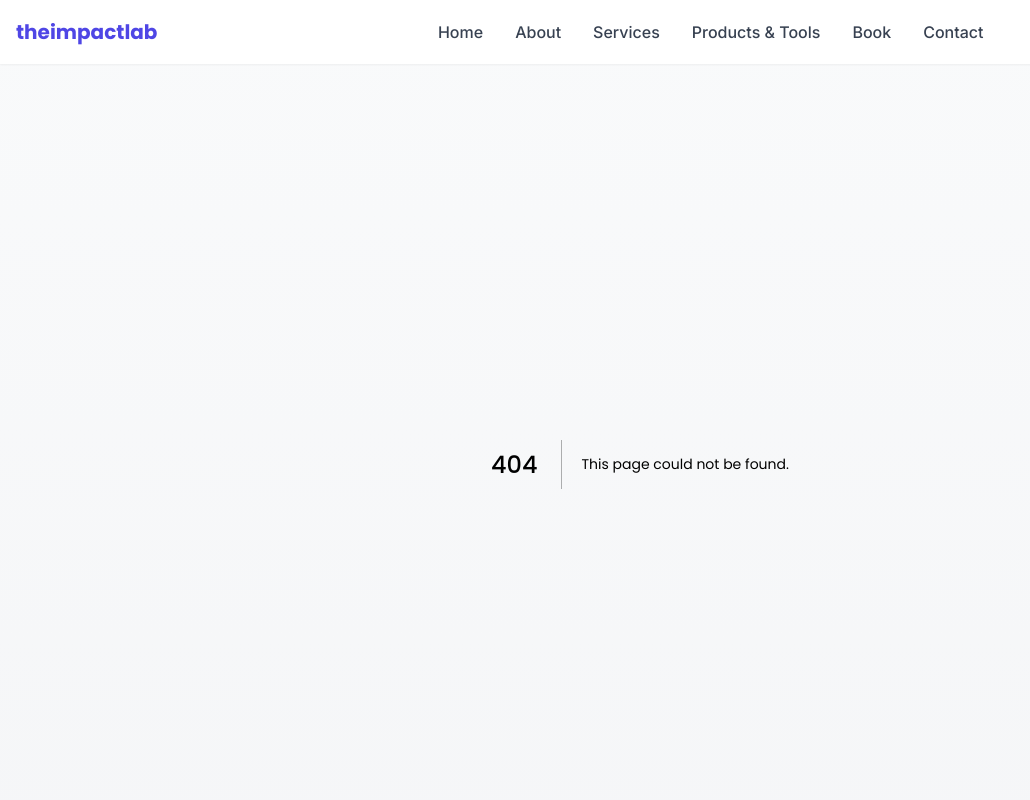
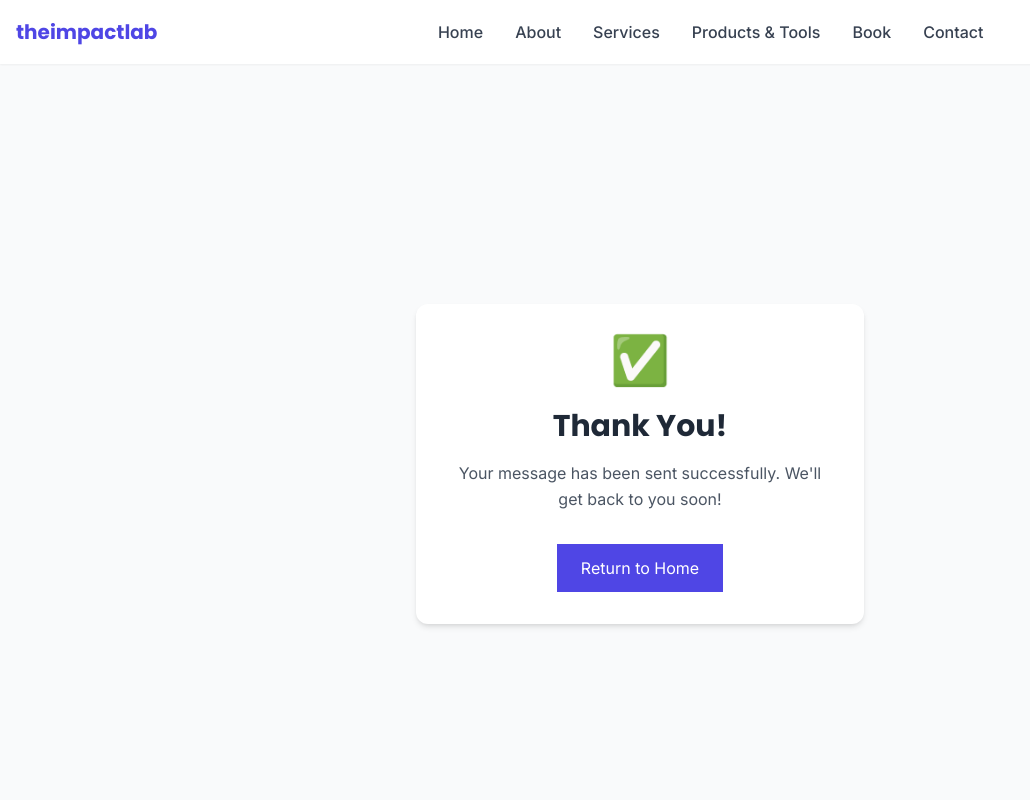
Before and after one commit to theimpactlab/website, a Next.js app: page /Thank-you in a window 1280 px wide. Before the commit this address had no page. Shown: the top 800 px of the page, without its empty margins (0-1030 px from the left). Built offline with nearby package versions, Linux system fonts and the light colour scheme.

Commit message:
contact form redirect fix

```diff
--- /dev/null
+++ b/app/Thank-you/page.tsx
@@ -0,0 +1,19 @@
+import Link from "next/link"
+
+export default function ThankYou() {
+  return (
+    <div className="min-h-screen flex items-center justify-center bg-gray-50">
+      <div className="max-w-md w-full p-8 bg-white rounded-xl shadow-md text-center">
+        <div className="text-5xl mb-6">✅</div>
+        <h1 className="text-3xl font-bold mb-4">Thank You!</h1>
+        <p className="text-gray-600 mb-8">Your message has been sent successfully. We'll get back to you soon!</p>
+        <Link
+          href="/"
+          className="inline-block py-3 px-6 bg-primary-600 text-white rounded-md hover:bg-primary-700 transition-colors"
+        >
+          Return to Home
+        </Link>
+      </div>
+    </div>
+  )
+}
--- a/components/contact-form.tsx
+++ b/components/contact-form.tsx
@@ -14,18 +14,14 @@ export default function ContactForm() {
 
       <FeatureList items={contactFeatures} className="max-w-md mx-auto" />
 
-      <form
-        target="_blank"
-        action="https://formsubmit.co/ryan@theimpactlab.co.uk"
-        method="POST"
-        className="space-y-6 max-w-md mx-auto"
-      >
+      <form action="https://formsubmit.co/ryan@theimpactlab.co.uk" method="POST" className="space-y-6 max-w-md mx-auto">
         {/* FormSubmit.co configuration */}
         <input type="hidden" name="_subject" value="New contact form submission from The Impact Lab website" />
         <input type="hidden" name="_captcha" value="true" />
         <input type="hidden" name="_template" value="table" />
         <input type="text" name="_honey" style={{ display: "none" }} />
-        <input type="hidden" name="_next" value="https://theimpactlab.vercel.app/contact?submitted=true" />
+        {/* Let FormSubmit handle the success page */}
+        <input type="hidden" name="_next" value="https://formsubmit.co/thank-you" />
 
         <div>
           <label htmlFor="name" className="block text-sm font-medium text-gray-700 mb-1">
```
Also changed, not shown: 2 other files (tests, documents, lock files or other folders).
